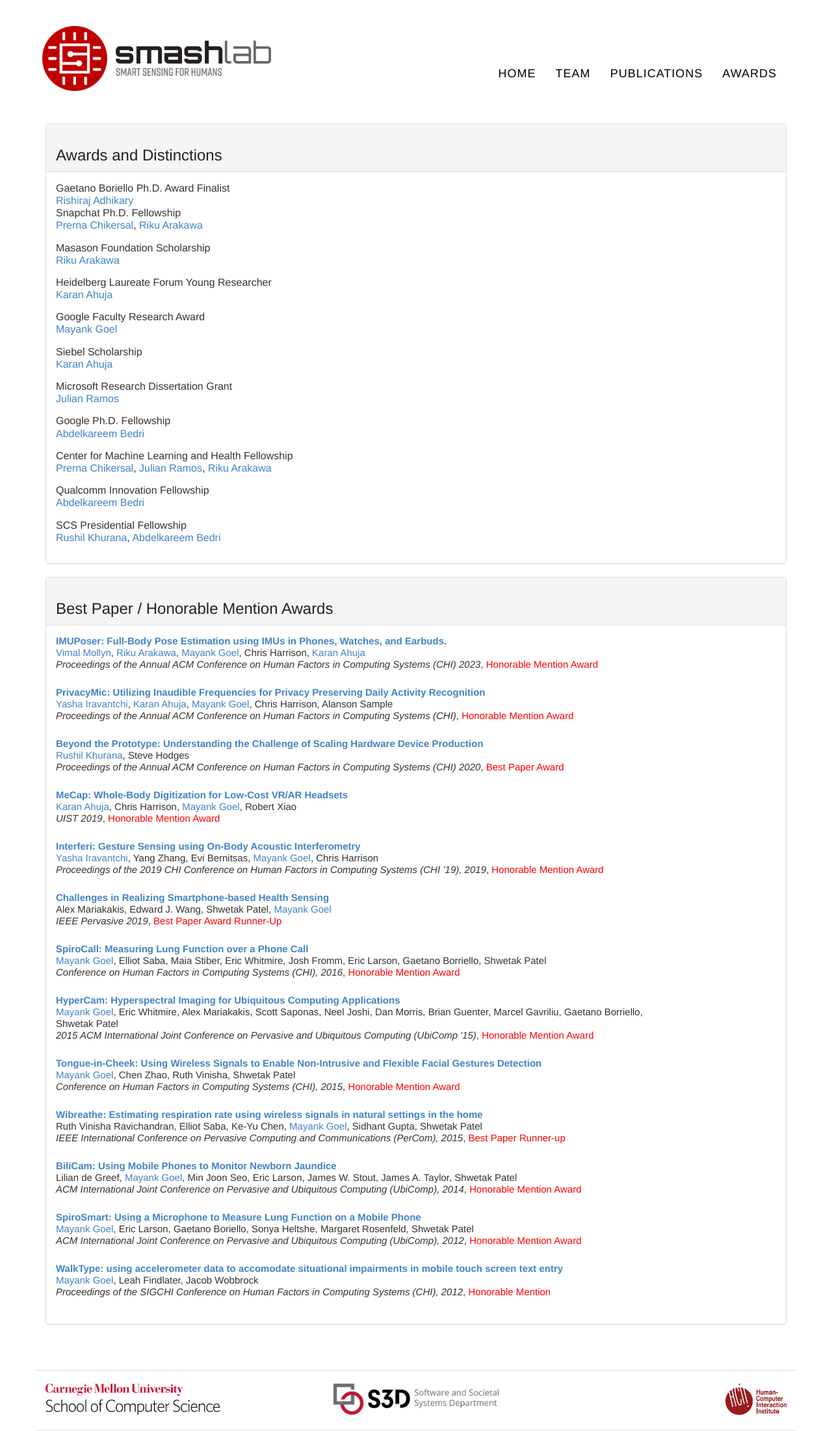
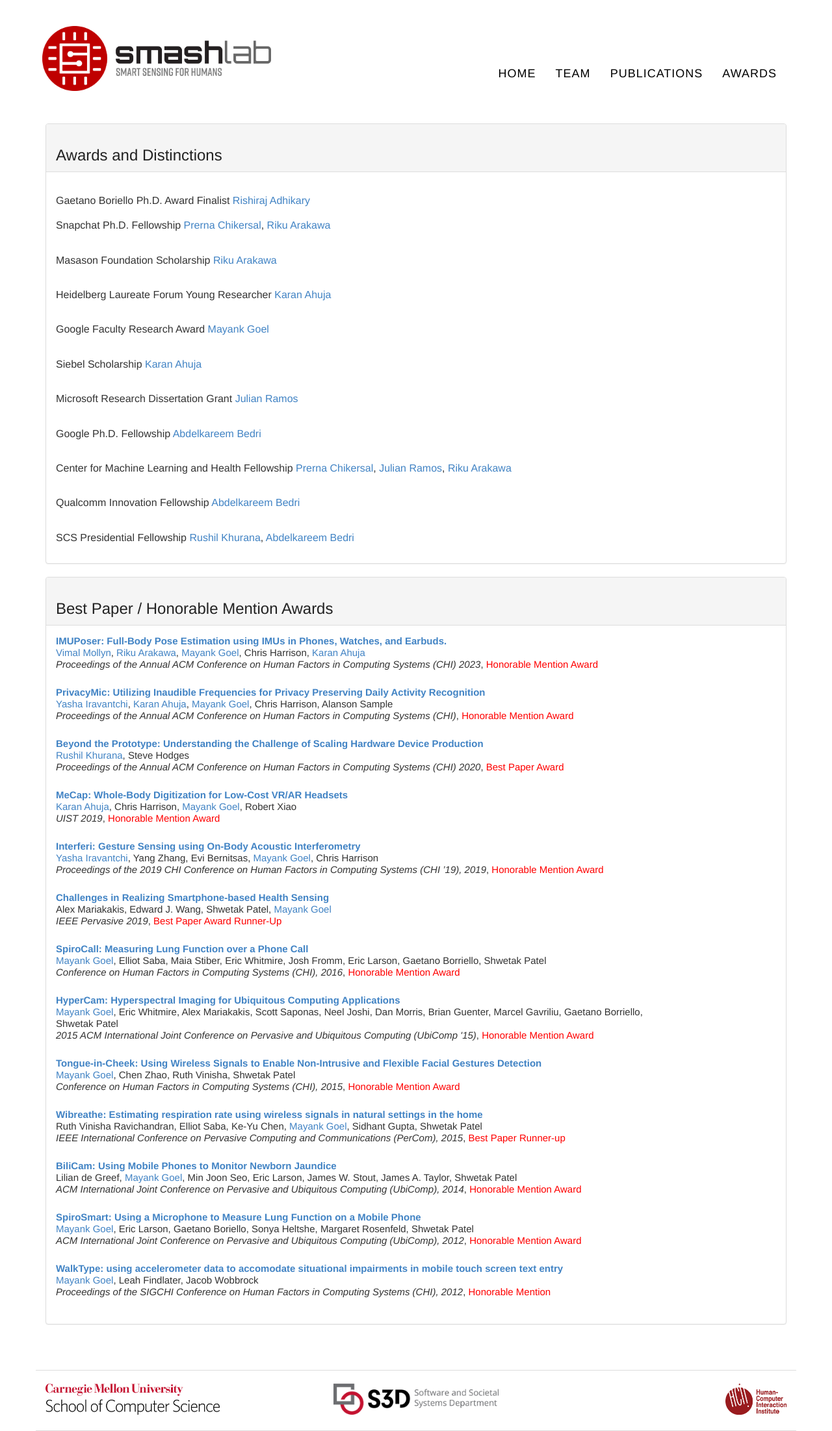
Before and after one commit to cmusmashlab/cmusmashlab.github.io, a Jekyll site: the page built from awards/index.html, in a window 1280 px wide. Shown: the whole page at 65% size. Built offline with Jekyll 4.4.1, drawn with Linux system fonts in a browser that asks for light colours; nearby versions of some CDN libraries; some web fonts are replaced.

Commit message:
Update index.html

```diff
--- a/awards/index.html
+++ b/awards/index.html
@@ -21,8 +21,8 @@
   <div id="fellowships" class="panel-collapse collapse in" role="tabpanel" aria-labelledby="fellowshipsH">
     <div class="panel-body">
       {% for award in site.data.fellowships %}
-      {% if award.url.size > 0 %}<a href="{{ award.url }}">{% endif %}{{ award.name }}{% if award.url.size > 0 %}</a>{% endif %}
-      <br/>{% include author_list.html authors=award.people %}<p>
+      <br/>{% if award.url.size > 0 %}<a href="{{ award.url }}">{% endif %}{{ award.name }}{% if award.url.size > 0 %}</a>{% endif %}
+      {% include author_list.html authors=award.people %}<p>
       {% endfor %}
     </div>
   </div>
```
